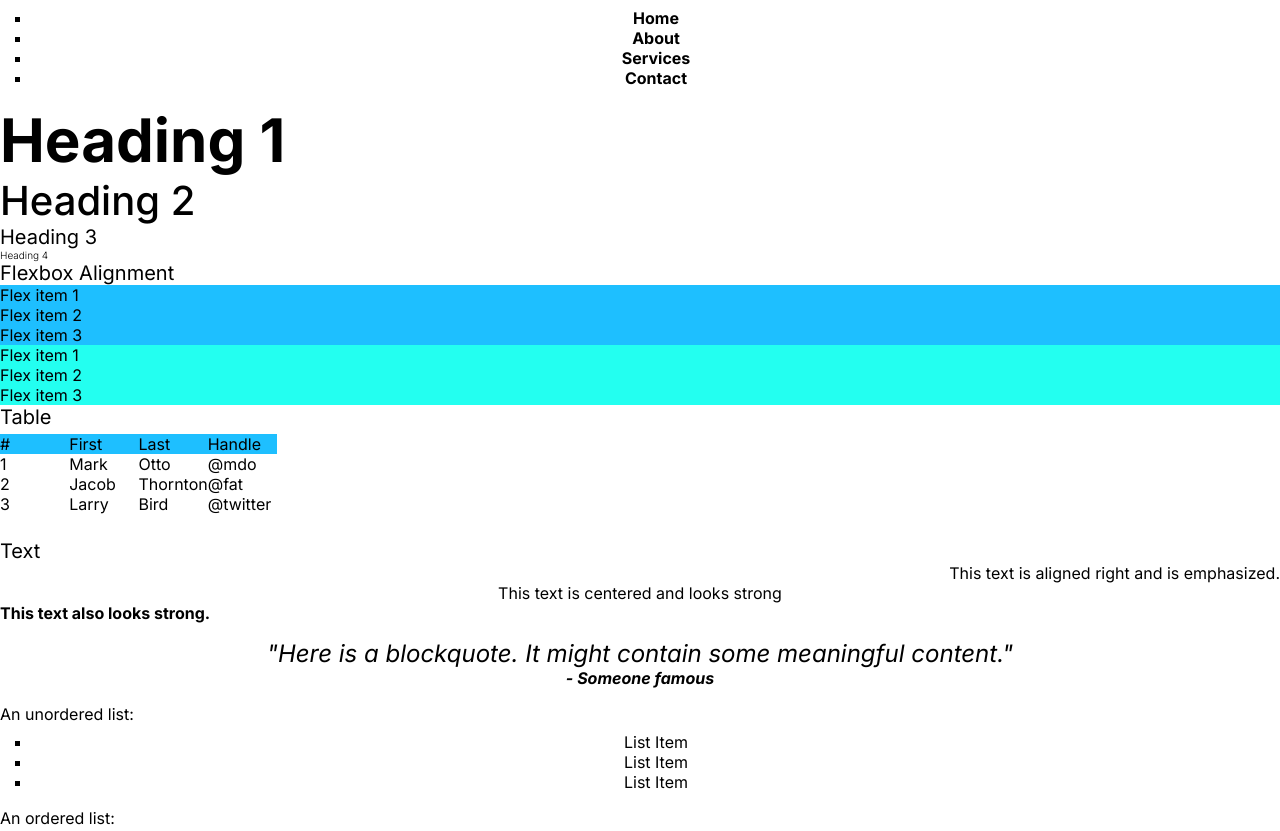
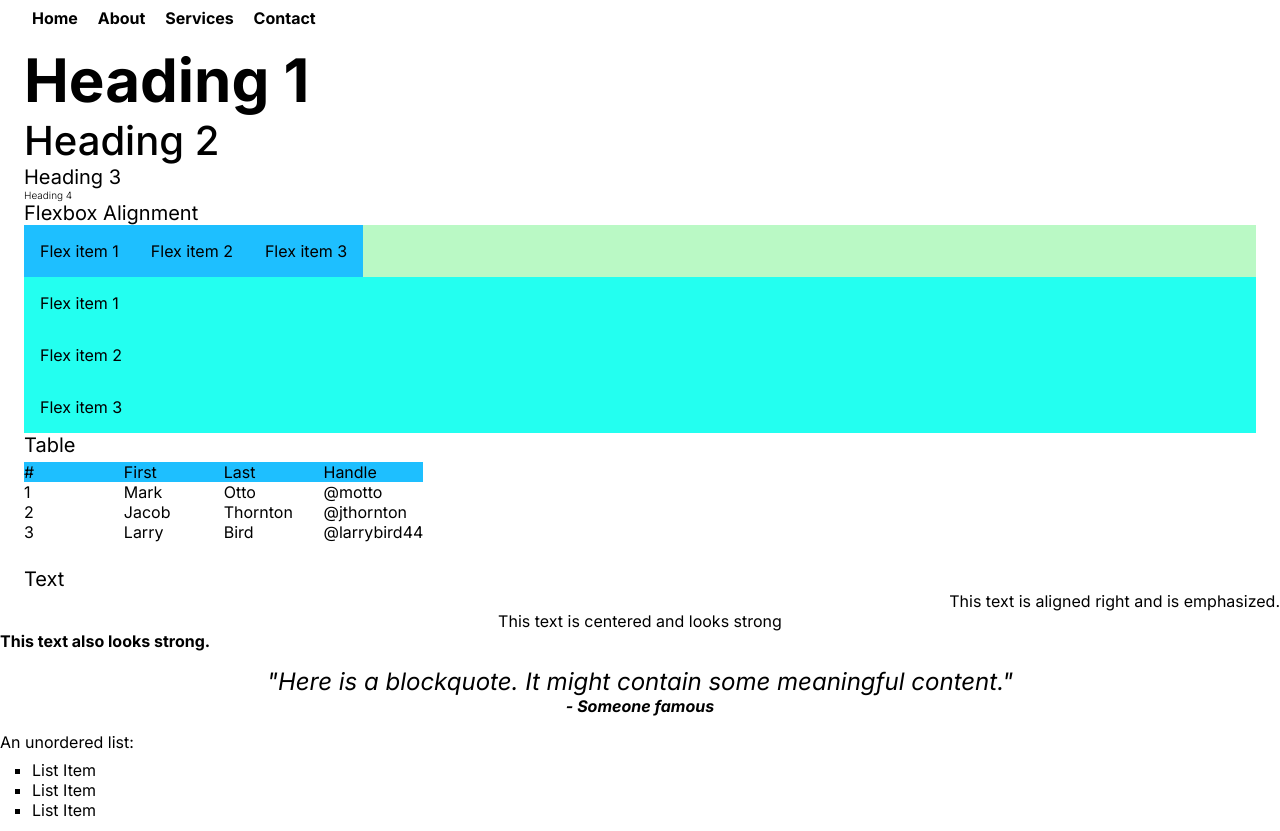
Before and after one commit to MichaelVolk94/mtm6407-custom-css-framework, a plain HTML site: page index.html in a window 1280 px wide. Shown: the top 831 px of the page. Drawn offline with Linux system fonts and the light colour scheme.

Commit message:
More changes and additions

```diff
--- a/css/main.css
+++ b/css/main.css
@@ -120,25 +120,77 @@ body {
 h1 {
   font-size: 60px;
   font-weight: 700;
+  margin-left: 1.5rem !important;
+  margin-right: 1.5rem !important;
 }
 
 h2 {
   font-size: 40px;
   font-weight: 500;
+  margin-left: 1.5rem !important;
+  margin-right: 1.5rem !important;
 }
 
 h3 {
   font-size: 20px;
   font-weight: 400;
+  margin-left: 1.5rem !important;
+  margin-right: 1.5rem !important;
 }
 
 h4 {
   font-size: 10px;
   font-weight: 300;
+  margin-left: 1.5rem !important;
+  margin-right: 1.5rem !important;
 }
 
-li {
-  text-align: center;
+.p-2 {
+  padding: 1rem 1rem !important;
+}
+
+.mx-3 {
+  margin-left: 1.5rem !important;
+  margin-right: 1.5rem !important;
+}
+
+.d-flex {
+  display: flex;
+}
+
+.d-inline-flex {
+  display: inline-flex;
+}
+
+.flex-row {
+  flex-direction: row;
+}
+
+.flex-row-reverse {
+  flex-direction: row-reverse;
+}
+
+.flex-column {
+  flex-direction: column;
+}
+
+.flex-column-reverse {
+  flex-direction: column-reverse;
+}
+
+.nav-item {
+  display: inline;
+  margin-right: 1rem !important;
+}
+
+.nav-link {
+  text-decoration: none;
+  padding: 1 rem !important; /* Add padding for better spacing */
+}
+
+.nav-link:hover {
+  text-decoration: underline;
+  color: #4c97f8;
 }
 
 .container {
--- a/index.html
+++ b/index.html
@@ -57,19 +57,19 @@
                   <th scope="row" class="col-3">1</th>
                   <td class="col-3">Mark</td>
                   <td class="col-3">Otto</td>
-                  <td class="col-3">@mdo</td>
+                  <td class="col-3">@motto</td>
                 </tr>
                 <tr>
                   <th scope="row" class="col-3">2</th>
                   <td class="col-3">Jacob</td>
                   <td class="col-3">Thornton</td>
-                  <td class="col-3">@fat</td>
+                  <td class="col-3">@jthornton</td>
                 </tr>
                 <tr>
                   <th scope="row" class="col-3">3</th>
                   <td class="col-3">Larry</td>
                   <td class="col-3">Bird</td>
-                  <td class="col-3">@twitter</td>
+                  <td class="col-3">@larrybird44</td>
                 </tr>
               </tbody>
           </table>
```
